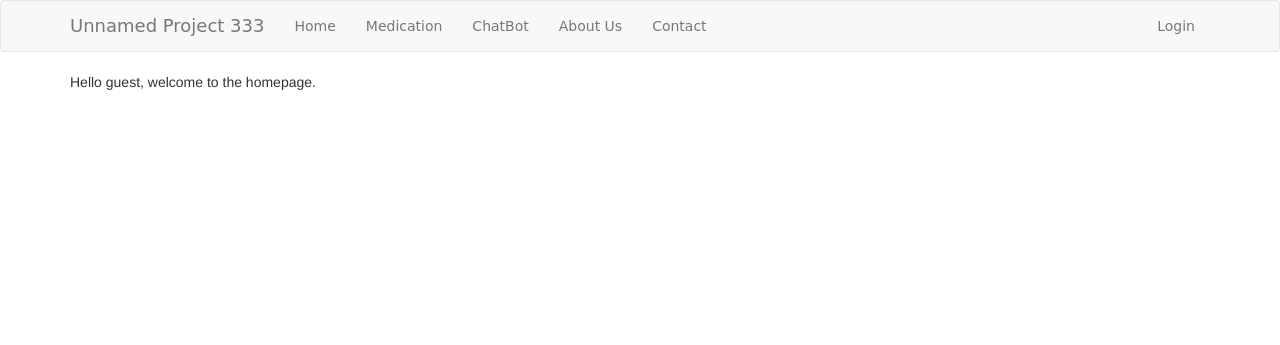
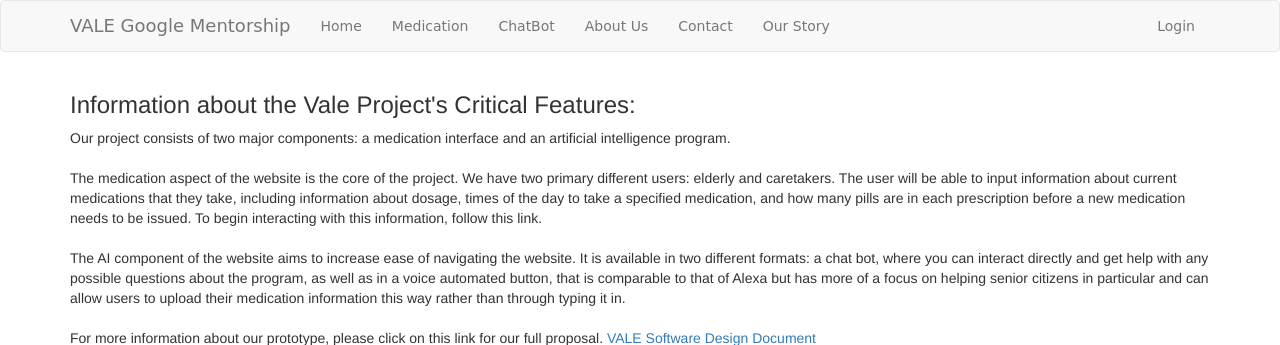
Before and after one commit to AndySok/google-mentorship, a Flask app: page / in a window 1280 px wide. Shown: the top 345 px of the page. Before the commit the page ends 90 px from the top, so only its background shows below. Run offline with Flask 2, Linux system fonts and the light colour scheme; some libraries are stand-ins or nearby versions.

Commit message:
Updated website pages

```diff
--- a/app/routes.py
+++ b/app/routes.py
@@ -14,6 +14,23 @@ def index():
         user = User.query.filter_by(id=current_user.id).first()
         return render_template('index.html', title='Home Page', name=user.fname)
     return render_template('index.html', title='Home Page', name="guest")
+
+@app.route('/our_story', methods=["GET"])
+def our_story():
+     return render_template('our_story.html')
+
+@app.route('/chat_bot', methods=["GET"])
+def chat_bot():
+     return render_template('chat_bot.html')
+
+@app.route('/about_us', methods=["GET"])
+def about_us():
+     return render_template('about_us.html')
+
+@app.route('/contact', methods=["GET"])
+def contact():
+     return render_template('contact.html')
+
 
 @app.route('/login', methods=['GET', 'POST'])
 def login():
--- a/app/templates/base.html
+++ b/app/templates/base.html
@@ -6,7 +6,7 @@
 {% endblock %}
 
 {% block title %}
-    {% if title %}{{ title }} - Unnamed Project 333{% else %}Welcome to Unnamed Project 333!{% endif %}
+    {% if title %}{{ title }} - VALE Google Mentorship{% else %}Welcome to Unnamed Project 333!{% endif %}
 {% endblock %}
 
 {% block navbar %}
@@ -19,15 +19,16 @@
                 <span class="icon-bar"></span>
                 <span class="icon-bar"></span>
             </button>
-            <a class="navbar-brand" href="{{ url_for('index') }}">Unnamed Project 333</a>
+            <a class="navbar-brand" href="{{ url_for('index') }}">VALE Google Mentorship</a>
         </div>
         <div class="collapse navbar-collapse" id="bs-example-navbar-collapse-1">
             <ul class="nav navbar-nav">
                 <li><a href="{{ url_for('index') }}">Home</a></li>
                 <li><a href="{{ url_for('medication') }}">Medication</a></li>
-                <li><a href="{{ url_for('index') }}">ChatBot</a></li>
-                <li><a href="{{ url_for('index') }}">About Us</a></li>
-                <li><a href="{{ url_for('index') }}">Contact</a></li>
+                <li><a href="{{ url_for('chat_bot') }}">ChatBot</a></li>
+                <li><a href="{{ url_for('about_us') }}">About Us</a></li>
+                <li><a href="{{ url_for('contact') }}">Contact</a></li>
+                <li><a href="{{ url_for('our_story') }}">Our Story</a></li>
             </ul>
             <ul class="nav navbar-nav navbar-right">
                 {% if current_user.is_anonymous %}
--- a/app/templates/index.html
+++ b/app/templates/index.html
@@ -1,5 +1,37 @@
 {% extends "base.html" %}
 
 {% block app_content %}
-Hello {{ name }}, welcome to the homepage.
+<!DOCTYPE html>
+<html>
+<head>
+<title>Home</title>
+</head>
+<body>
+
+<h3>Information about the Vale Project's Critical Features:</h3>
+<p>
+  Our project consists of two major components: a medication interface and an artificial intelligence program.
+<br> <br>
+The medication aspect of the website is the core of the project. We have two primary different users: elderly and caretakers. The user will be able to input information about current medications that they take, including information about dosage, times of the day to take a specified medication, and how many pills are in each prescription before a new medication needs to be issued. To begin interacting with this information, follow this link.
+<br> <br>
+
+	The AI component of the website aims to increase ease of navigating the website. It is available in two different formats: a chat bot, where you can interact directly and get help with any possible questions about the program, as well as in a voice automated button, that is comparable to that of Alexa but has more of a focus on helping senior citizens in particular and can allow users to upload their medication information this way rather than through typing it in.
+  <br> <br>
+  For more information about our prototype, please click on this link for our full proposal.
+  <a href="https://docs.google.com/document/d/1i38ON1avVVGIMWcVWvVew23Ai7xbx0ySyEYebAEne5g/edit?usp=sharing">VALE Software Design Document</a>
+  <img src="{{url_for('static', filename='EugeneYooPic.jpg')}}" alt="Girl in a jacket" width="500" height="600">
+
+  <br> <br>
+
+The VALE Project is made possible with support from mentor Cedric Chow, an Engineering Director at Google.
+<br> <br>
+
+Privacy Concerns:
+<br>
+We take privacy very seriously, and because of this, we have worked hard to ensure that all inputted information is only available to users. We don’t sell any information to other companies, and we also don’t abuse any information that we are given.
+
+</p>
+
+</body>
+</html>
 {% endblock %}
```
Also changed, not shown: app/templates/about_us.html (added, +27 -0 lines), app/templates/chat_bot.html (added, +21 -0 lines), app/templates/contact.html (added, +30 -0 lines), app/templates/our_story.html (added, +31 -0 lines), 1 other file.
